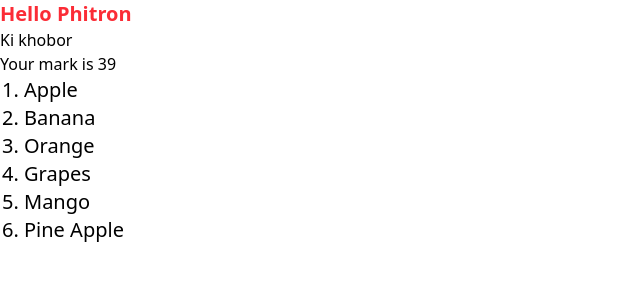
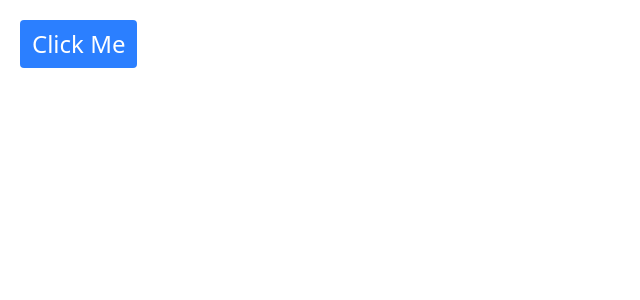
Before and after one commit to phitronio/SDT-Django, a React (Vite) app in the folder phimart-client/: page / in a window 1280 px wide. Shown: the top 300 px of the page, without its empty margins (0-640 px from the left). Built offline with nearby package versions, Linux system fonts and the light colour scheme.

Commit message:
28.9 to 28.12 added

```diff
--- a/phimart-client/package.json
+++ b/phimart-client/package.json
@@ -11,6 +11,7 @@
   },
   "dependencies": {
     "@tailwindcss/vite": "^4.0.6",
+    "lucide-react": "^0.475.0",
     "react": "^18.3.1",
     "react-dom": "^18.3.1",
     "tailwindcss": "^4.0.6"
--- a/phimart-client/src/App.jsx
+++ b/phimart-client/src/App.jsx
@@ -1,12 +1,13 @@
-// import "./App.css";
-import FirstComponent from "./components/FirstComponent";
-import List from "./components/List";
+import PlayWithButton from "./components/PlayWithButton";
 
 function App() {
   return (
     <>
-      <FirstComponent />
-      <List></List>
+      {/* <Alert color="info" />
+      <Button handleClick={handleClick} color="info">
+        My Button
+      </Button> */}
+      <PlayWithButton />
     </>
   );
 }
--- /dev/null
+++ b/phimart-client/src/components/Alert.jsx
@@ -0,0 +1,23 @@
+import { CircleX } from "lucide-react";
+
+const Alert = ({ color = "info", children, onClose }) => {
+  const alertStyles = {
+    success: "bg-green-100 text-green-700 border-green-500",
+    error: "bg-red-100 text-red-700 border-red-500",
+    warning: "bg-yellow-100 text-yellow-700 border-yellow-500",
+    info: "bg-blue-100 text-blue-700 border-blue-500",
+  };
+
+  return (
+    <div
+      className={`flex items-center justify-between rounded-sm p-4 ${alertStyles[color]}`}
+    >
+      <span>{children}</span>
+      <button onClick={() => onClose()}>
+        <CircleX className="text-blue-700 hover:text-blue-500" />
+      </button>
+    </div>
+  );
+};
+
+export default Alert;
--- /dev/null
+++ b/phimart-client/src/components/Button.jsx
@@ -0,0 +1,25 @@
+const Button = ({
+  handleClick,
+  children,
+  color = "primary",
+  className = "",
+}) => {
+  const BtnColors = {
+    primary: "bg-blue-500",
+    success: "bg-green-500",
+    danger: "bg-red-500",
+    info: "bg-cyan-500",
+    warning: "bg-yellow-500",
+  };
+
+  return (
+    <button
+      onClick={handleClick}
+      className={`${className} m-5 px-3 py-2 bg-blue-500 text-white rounded-sm ${BtnColors[color]}`}
+    >
+      {children}
+    </button>
+  );
+};
+
+export default Button;
--- a/phimart-client/src/components/List.jsx
+++ b/phimart-client/src/components/List.jsx
@@ -1,21 +1,14 @@
 import { useState } from "react";
 
-const List = () => {
-  const fruits = ["Apple", "Banana", "Orange", "Grapes", "Mango", "Pine Apple"];
-
+// eslint-disable-next-line react/prop-types
+const List = ({ items = [], heading }) => {
   const [selctedIndex, setSelectedIndex] = useState(-1);
-  // const [name, setName] = useState("");
-
-  // // let selctedIndex = -1;
-  // const handleItemPrint = (index) => {
-
-  //   console.log(selctedIndex);
-  // };
 
   return (
     <div>
+      <h1 className="text-xl font-bold">{heading}</h1>
       <ul className="pl-6 list-decimal text-xl">
-        {fruits.map((fruit, index) => {
+        {items.map((fruit, index) => {
           return (
             <li
               className={
--- /dev/null
+++ b/phimart-client/src/components/PlayWithButton.jsx
@@ -0,0 +1,27 @@
+import { useState } from "react";
+import Alert from "./Alert";
+import Button from "./Button";
+
+const PlayWithButton = () => {
+  //   const handleClick = () => console.log("Button Clicked");
+
+  const [alertVisible, setAlertVisible] = useState(false);
+
+  return (
+    <div>
+      {alertVisible && (
+        <Alert color="success" onClose={() => setAlertVisible(false)}>
+          You have clicked the Button
+        </Alert>
+      )}
+      <Button
+        className="font-bol text-2xl"
+        handleClick={() => setAlertVisible(true)}
+      >
+        Click Me
+      </Button>
+    </div>
+  );
+};
+
+export default PlayWithButton;
```
Also changed, not shown: 1 other file (tests, documents, lock files or other folders).
